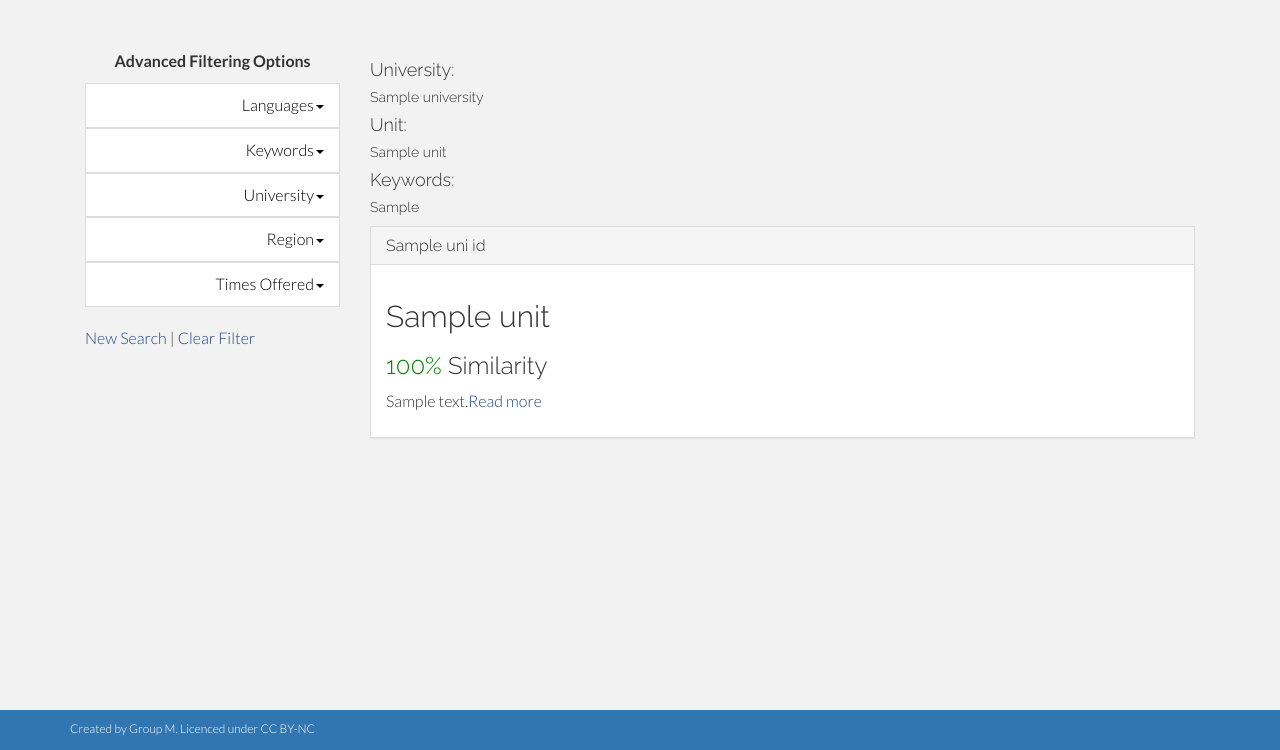
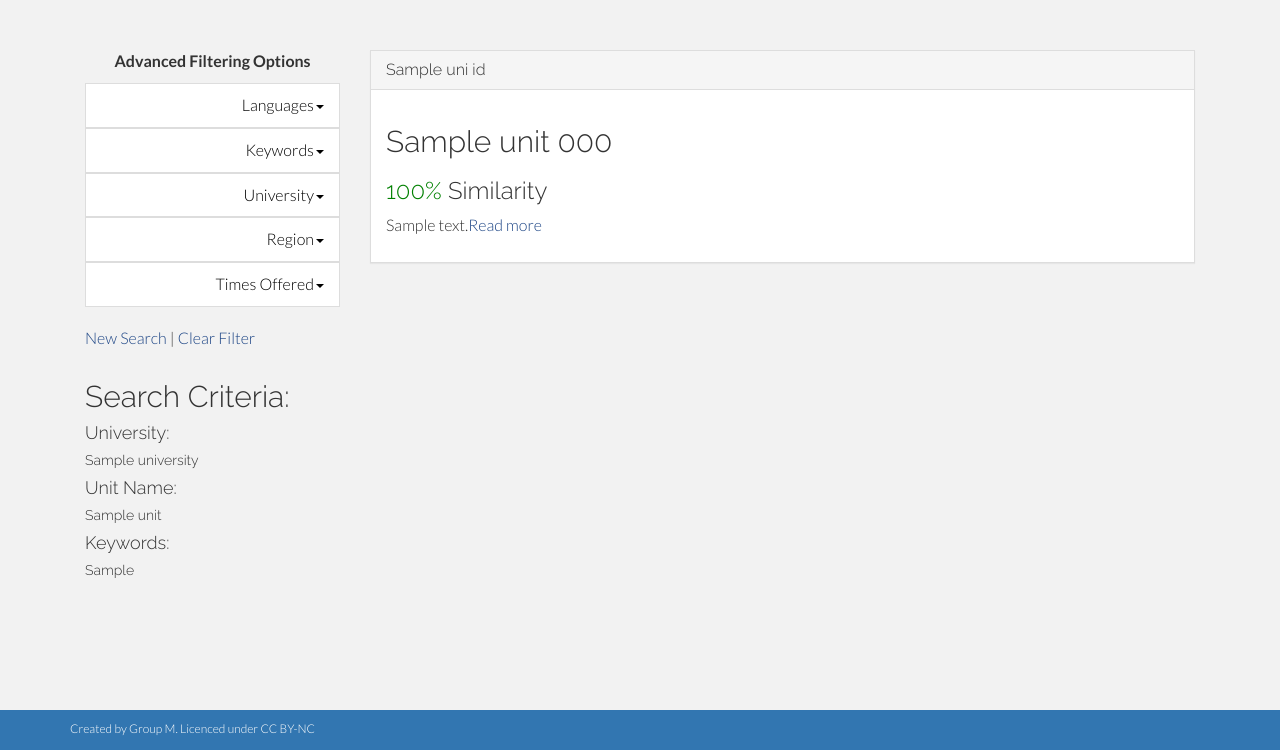
Before and after one commit to uwaunitmatching/live-webserver, a Django app: template app/templates/results.html in a window 1280 px wide. Shown: the part 50-800 px from the top of the page. Run offline with Django 3.2, Linux system fonts and the light colour scheme; the template is opened without the code that fills it: most values are stand-ins (such as "Sample title", 1, 10 or a date in 2020); some libraries are stand-ins or nearby versions.

Commit message:
Added more display functionality (see desc)
now displays criteria, i.e. unit name entered and its keywords

```diff
--- a/app/templates/results.html
+++ b/app/templates/results.html
@@ -24,15 +24,19 @@
                 | <a href="index">Clear Filter</a>
             </p>
         </div>
+        <div>
+            {# Remember to comment this out later#}
+            <h2>Search Criteria: </h2>
+            <h4>University: </h4><h5> {{university}}</h5>
+            <h4>Unit Name: </h4><h5>{{unit}}</h5>
+            <h4>Keywords: </h4><h5>{{ keys_list }}</h5>
+        </div>
 
 
     </div> <!-- col3 -->
 
     <div class="col-md-9">
-        {# Remember to comment this out later#}
-        <h4>University: </h4><h5> {{university}}</h5>
-        <h4>Unit: </h4><h5>{{unit}}</h5>
-        <h4>Keywords: </h4><h5>{{ keys_list }}</h5>
+
 
         {% for unit in units %}
         <div class="panel panel-default">
@@ -44,7 +48,7 @@
             </div>
 
             <div class="panel-body">
-                <h2>{{unit.unit_name}}</h2>
+                <h2>{{unit.unit_name}} {{unit.unit_code}}</h2>
 
                 <h3>
                     <span style="color:green">100%</span>
--- a/app/views.py
+++ b/app/views.py
@@ -67,7 +67,7 @@ class Results(ListView):
                     num_times_appeared = 0
 
                     #key is all individual keywords
-                    print(k)
+                    # print(k)
 
                     #for each keyword, query the database and .count() the number of times
                     #it appears in each
@@ -90,7 +90,7 @@ class Results(ListView):
         ordered_result_list = []
         #sorting according to values
         for unit in sorted(count_keywords, key=count_keywords.get, reverse=True):
-            print unit, count_keywords[unit]
+            # print unit, count_keywords[unit]
             ordered_result_list.append(unit)
 
         queryset = units.filter(pk__in=ordered_result_list)
```
